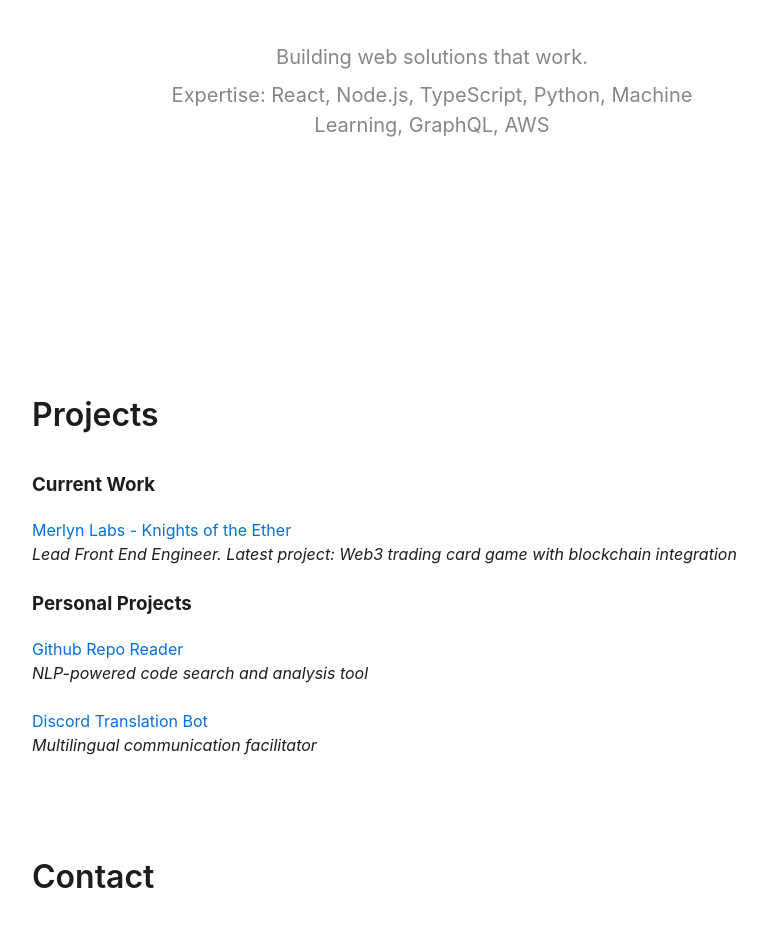
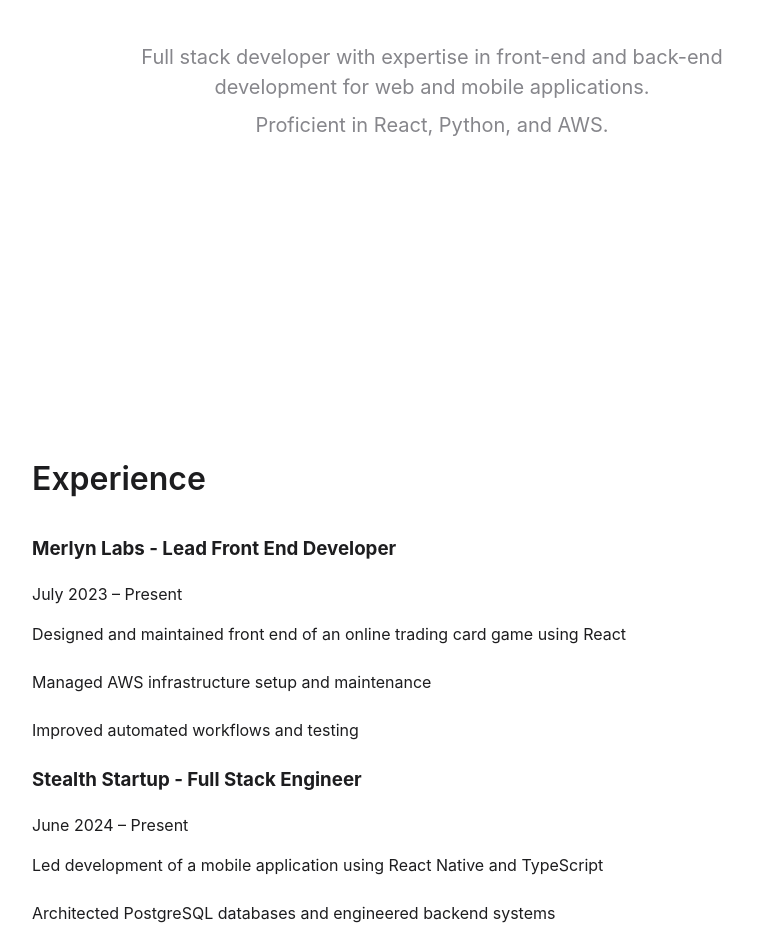
Before and after one commit to cmooredev/cmoorelabs-website, a Svelte app in the folder frontend/: page / in a window 1280 px wide. Shown: the part 471-1407 px from the top of the page, without its empty margins (208-975 px from the left). Built offline with nearby package versions, Linux system fonts and the light colour scheme.

Commit message:
update content

```diff
--- a/frontend/src/App.svelte
+++ b/frontend/src/App.svelte
@@ -48,11 +48,38 @@
       <p class="role">Full Stack Developer</p>
     </div>
     <div class="intro">
-      <p>Building web solutions that work.</p>
       <p>
-        Expertise: React, Node.js, TypeScript, Python, Machine Learning,
-        GraphQL, AWS
+        Full stack developer with expertise in front-end and back-end
+        development for web and mobile applications.
       </p>
+      <p>Proficient in React, Python, and AWS.</p>
+    </div>
+  </section>
+
+  <section id="experience">
+    <h2>Experience</h2>
+    <div class="job">
+      <h3>Merlyn Labs - Lead Front End Developer</h3>
+      <p class="date">July 2023 – Present</p>
+      <ul>
+        <li>
+          Designed and maintained front end of an online trading card game using
+          React
+        </li>
+        <li>Managed AWS infrastructure setup and maintenance</li>
+        <li>Improved automated workflows and testing</li>
+      </ul>
+    </div>
+    <div class="job">
+      <h3>Stealth Startup - Full Stack Engineer</h3>
+      <p class="date">June 2024 – Present</p>
+      <ul>
+        <li>
+          Led development of a mobile application using React Native and
+          TypeScript
+        </li>
+        <li>Architected PostgreSQL databases and engineered backend systems</li>
+      </ul>
     </div>
   </section>
 
```
